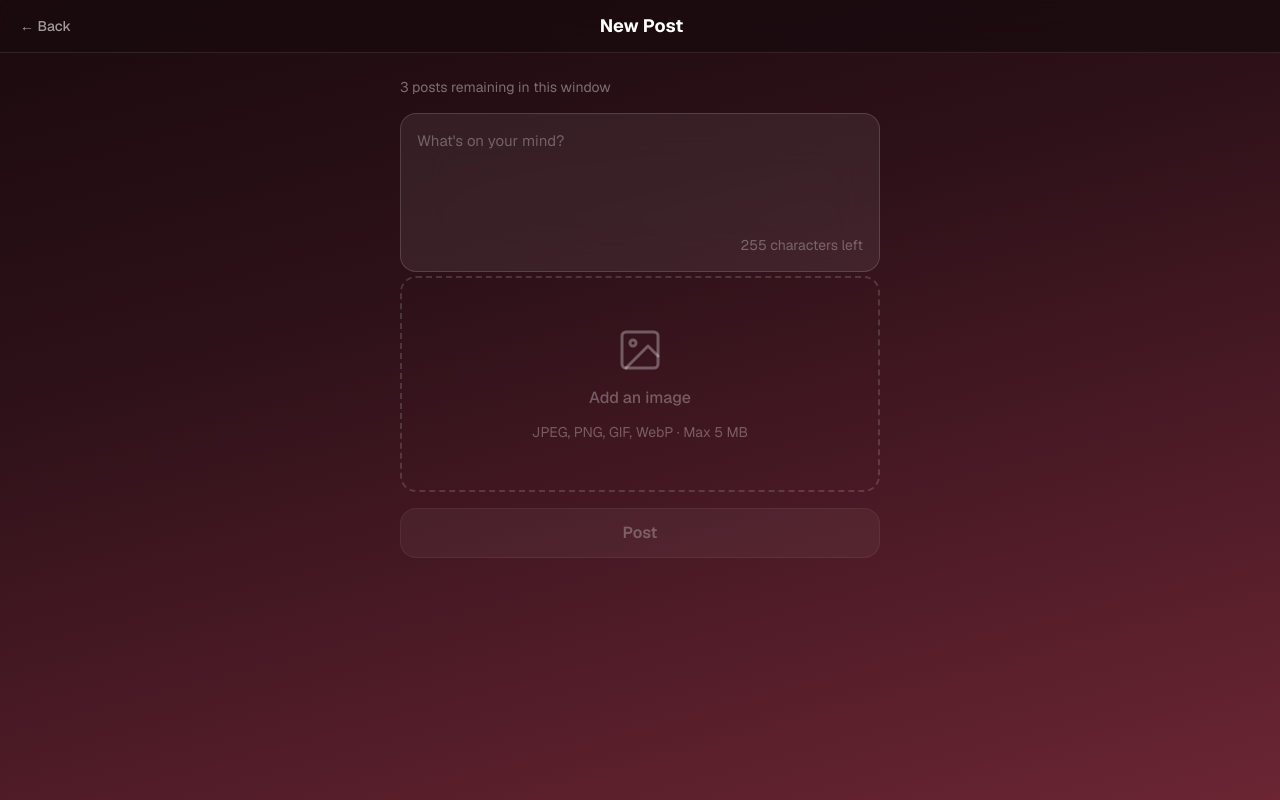
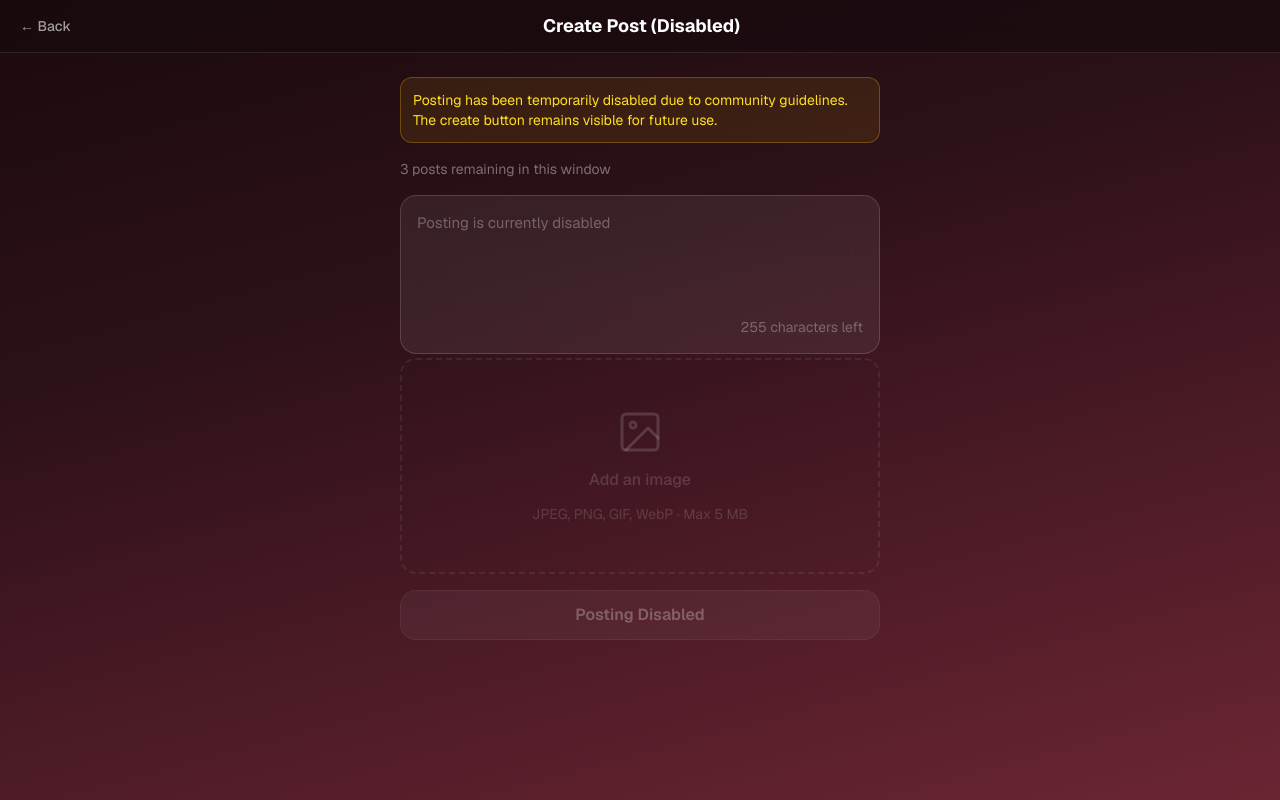
Before and after one commit to sdog121903/UNAVsalseo, a Next.js app: page /create in a window 1280 px wide. Built offline with nearby package versions, Linux system fonts and the light colour scheme; no server answers.

Commit message:
Implement posting disabled feature in CreatePost APP TOO TOXIC
Added a POSTING_DISABLED constant to control post submission. Updated UI to reflect posting status and disable buttons accordingly.

```diff
--- a/src/app/create/page.tsx
+++ b/src/app/create/page.tsx
@@ -7,6 +7,7 @@ import { canPost, recordPost, postsRemaining } from "@/lib/rate-limit";
 import { trackEvent } from "@/lib/analytics";
 
 const MAX_FILE_SIZE = 5 * 1024 * 1024;
+const POSTING_DISABLED = true;
 
 export default function CreatePost() {
   const [content, setContent] = useState("");
@@ -69,6 +70,8 @@ export default function CreatePost() {
   };
 
   const handleSubmit = async () => {
+    if (POSTING_DISABLED) return;
+
     const trimmed = content.trim();
     if (!trimmed) return;
 
@@ -138,12 +141,19 @@ export default function CreatePost() {
         >
           &larr; Back
         </button>
-        <h1 className="text-lg font-bold text-white">New Post</h1>
+        <h1 className="text-lg font-bold text-white">
+          {POSTING_DISABLED ? "Create Post (Disabled)" : "New Post"}
+        </h1>
         <div className="w-12" />
       </header>
 
       {/* Form */}
       <main className="max-w-lg mx-auto px-4 py-6">
+        {POSTING_DISABLED && (
+          <div className="mb-4 p-3 bg-yellow-500/10 border border-yellow-500/30 rounded-xl text-sm text-yellow-300">
+            Posting has been temporarily disabled due to community guidelines. The create button remains visible for future use.
+          </div>
+        )}
         {rateLimited && (
           <div className="mb-4 p-3 bg-red-500/10 border border-red-500/30 rounded-xl text-sm text-red-300">
             You&apos;ve reached the post limit (3 per 10 minutes). Try again in{" "}
@@ -169,12 +179,14 @@ export default function CreatePost() {
             placeholder={
               rateLimited
                 ? "Please wait before posting again..."
+                : POSTING_DISABLED
+                ? "Posting is currently disabled"
                 : "What's on your mind?"
             }
             rows={4}
             className="w-full resize-none outline-none bg-transparent text-white text-[15px] placeholder-white/30"
             autoFocus
-            disabled={rateLimited}
+            disabled={rateLimited || POSTING_DISABLED}
           />
 
           <div className="mt-2 text-right text-sm text-white/30">
@@ -206,7 +218,7 @@ export default function CreatePost() {
           ) : (
             <button
               onClick={() => fileInputRef.current?.click()}
-              disabled={rateLimited}
+              disabled={rateLimited || POSTING_DISABLED}
               className="w-full border-2 border-dashed border-white/15 rounded-2xl py-12 flex flex-col items-center gap-3 text-white/30 hover:border-white/30 hover:text-white/50 transition-colors disabled:opacity-50 disabled:cursor-not-allowed"
             >
               <svg
@@ -241,7 +253,7 @@ export default function CreatePost() {
         {/* Submit */}
         <button
           onClick={handleSubmit}
-          disabled={submitting || content.trim().length === 0 || rateLimited}
+          disabled={submitting || content.trim().length === 0 || rateLimited || POSTING_DISABLED}
           className="mt-4 w-full bg-white/15 border border-white/20 text-white py-3 rounded-2xl font-semibold text-base hover:bg-white/25 disabled:opacity-30 disabled:cursor-not-allowed transition-colors"
         >
           {submitting
@@ -250,6 +262,8 @@ export default function CreatePost() {
               : "Posting..."
             : rateLimited
               ? "Rate Limited"
+              : POSTING_DISABLED
+              ? "Posting Disabled"
               : "Post"}
         </button>
       </main>
```
